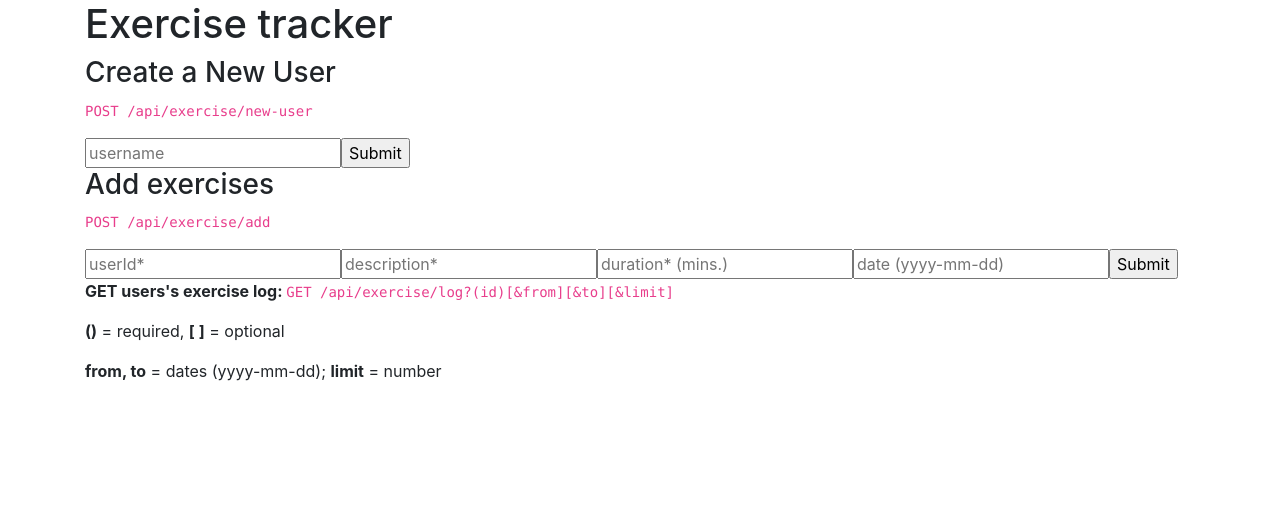
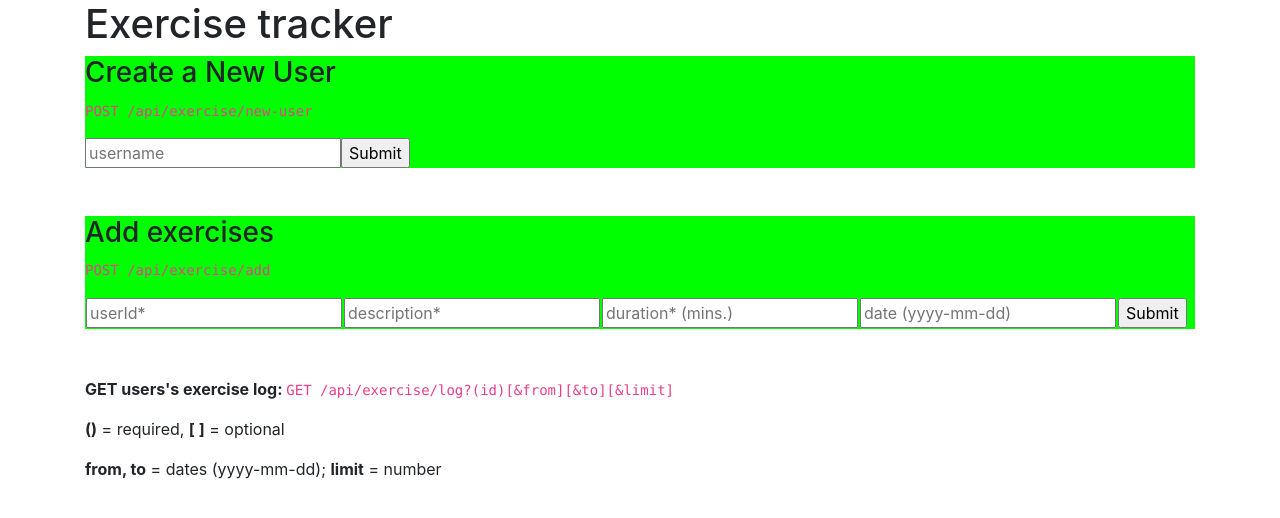
Before and after one commit to shantanu1995/TestProject, a React (Create React App) app in the folder exercise-react/: page / in a window 1280 px wide. Shown: the top 518 px of the page. Built offline with nearby package versions, Linux system fonts and the light colour scheme.

Commit message:
change version 9

```diff
--- a/exercise-react/src/components/exercise.jsx
+++ b/exercise-react/src/components/exercise.jsx
@@ -1,4 +1,5 @@
 import React, { Component } from "react";
+import styles from "./styling.css";
 class Exercise extends Component {
   constructor(props) {
     super(props);
@@ -73,8 +74,9 @@ class Exercise extends Component {
     return (
       <div className="container">
         <h1>Exercise tracker</h1>
-        <div>
+
         <form
+          style={{ backgroundColor: "#00FF00" }}
           name="usercreate"
           className="form-create-user"
           onSubmit={this.handleSubmit}
@@ -93,7 +95,19 @@ class Exercise extends Component {
           <input type="submit" value="Submit" />
         </form>
 
+        <div>
+          &nbsp;&nbsp;&nbsp;&nbsp;&nbsp;&nbsp;&nbsp;&nbsp;&nbsp;&nbsp;&nbsp;&nbsp;&nbsp;&nbsp;
+          &nbsp;&nbsp;&nbsp;&nbsp;&nbsp;&nbsp;&nbsp;&nbsp;&nbsp;&nbsp;&nbsp;&nbsp;&nbsp;&nbsp;
+          &nbsp;&nbsp;&nbsp;&nbsp;&nbsp;&nbsp;&nbsp;&nbsp;&nbsp;&nbsp;&nbsp;&nbsp;&nbsp;&nbsp;
+        </div>
+        <div>
+          &nbsp;&nbsp;&nbsp;&nbsp;&nbsp;&nbsp;&nbsp;&nbsp;&nbsp;&nbsp;&nbsp;&nbsp;&nbsp;&nbsp;
+          &nbsp;&nbsp;&nbsp;&nbsp;&nbsp;&nbsp;&nbsp;&nbsp;&nbsp;&nbsp;&nbsp;&nbsp;&nbsp;&nbsp;
+          &nbsp;&nbsp;&nbsp;&nbsp;&nbsp;&nbsp;&nbsp;&nbsp;&nbsp;&nbsp;&nbsp;&nbsp;&nbsp;&nbsp;
+        </div>
+
         <form
+          style={{ backgroundColor: "#00FF00" }}
           name="usercreate1"
           className="form-create-user1"
           onSubmit={this.handleSubmit1}
@@ -102,27 +116,46 @@ class Exercise extends Component {
           <p>
             <code>POST /api/exercise/add</code>
           </p>
+          <td>
             <input ref="uid" type="text" name="userId" placeholder="userId*" />
+          </td>
+          <td>
             <input
               ref="desc"
               type="text"
               name="description"
               placeholder="description*"
             />
+          </td>
+          <td>
             <input
               ref="dur"
               type="text"
               name="duration"
               placeholder="duration* (mins.)"
             />
+          </td>
+          <td>
             <input
               ref="dat"
               type="text"
               name="date"
               placeholder="date (yyyy-mm-dd)"
             />
+          </td>
+          <td>
             <input type="submit" value="Submit" />
+          </td>
         </form>
+        <div>
+          &nbsp;&nbsp;&nbsp;&nbsp;&nbsp;&nbsp;&nbsp;&nbsp;&nbsp;&nbsp;&nbsp;&nbsp;&nbsp;&nbsp;
+          &nbsp;&nbsp;&nbsp;&nbsp;&nbsp;&nbsp;&nbsp;&nbsp;&nbsp;&nbsp;&nbsp;&nbsp;&nbsp;&nbsp;
+          &nbsp;&nbsp;&nbsp;&nbsp;&nbsp;&nbsp;&nbsp;&nbsp;&nbsp;&nbsp;&nbsp;&nbsp;&nbsp;&nbsp;
+        </div>
+        <div>
+          &nbsp;&nbsp;&nbsp;&nbsp;&nbsp;&nbsp;&nbsp;&nbsp;&nbsp;&nbsp;&nbsp;&nbsp;&nbsp;&nbsp;
+          &nbsp;&nbsp;&nbsp;&nbsp;&nbsp;&nbsp;&nbsp;&nbsp;&nbsp;&nbsp;&nbsp;&nbsp;&nbsp;&nbsp;
+          &nbsp;&nbsp;&nbsp;&nbsp;&nbsp;&nbsp;&nbsp;&nbsp;&nbsp;&nbsp;&nbsp;&nbsp;&nbsp;&nbsp;
         </div>
         <p>
           <strong>GET users's exercise log: </strong>
--- /dev/null
+++ b/exercise-react/src/components/styling.css
@@ -0,0 +1,4 @@
+.rowC {
+  display: flex;
+  flex-direction: row;
+}
```
Lines whose indentation alone changed are shown as unchanged.
